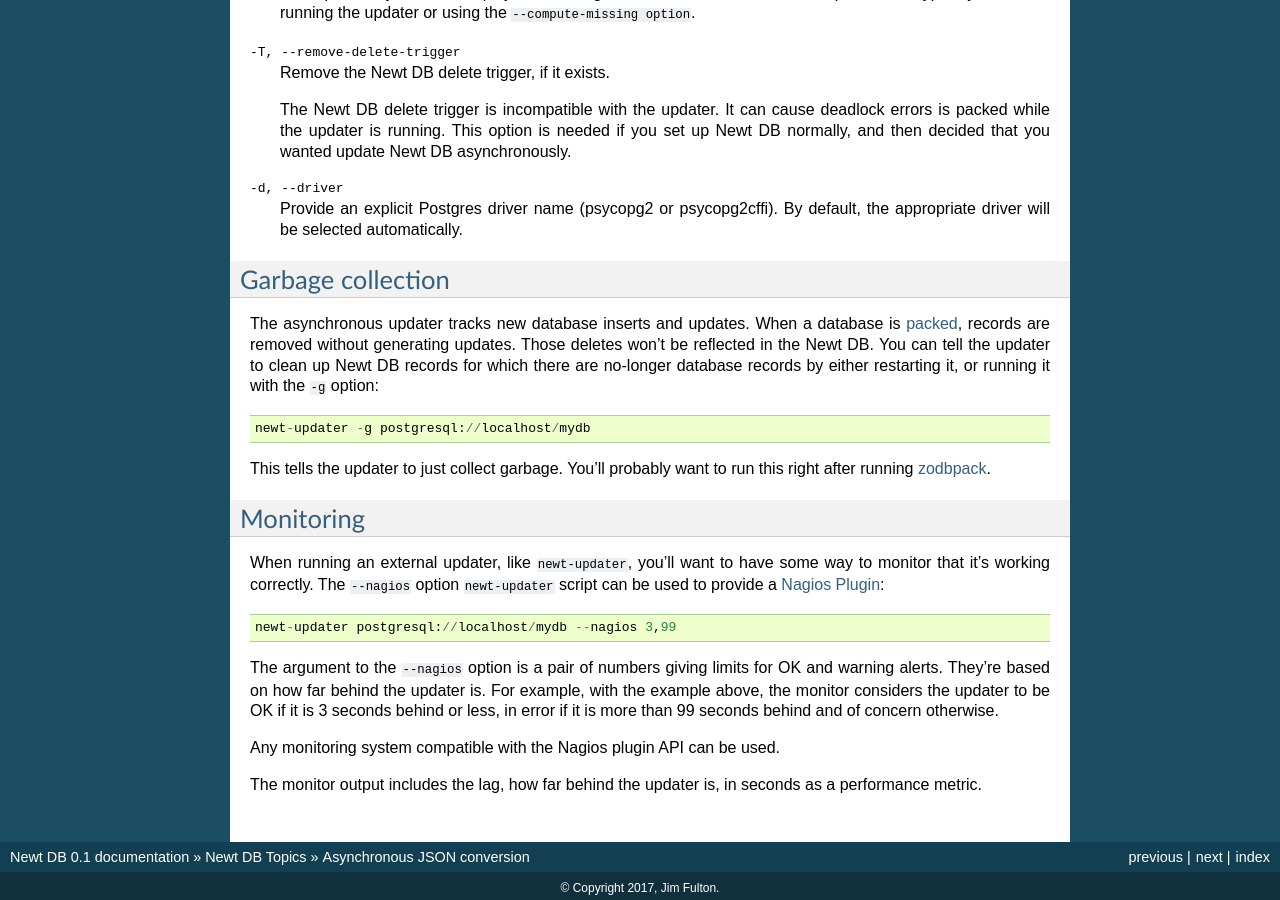
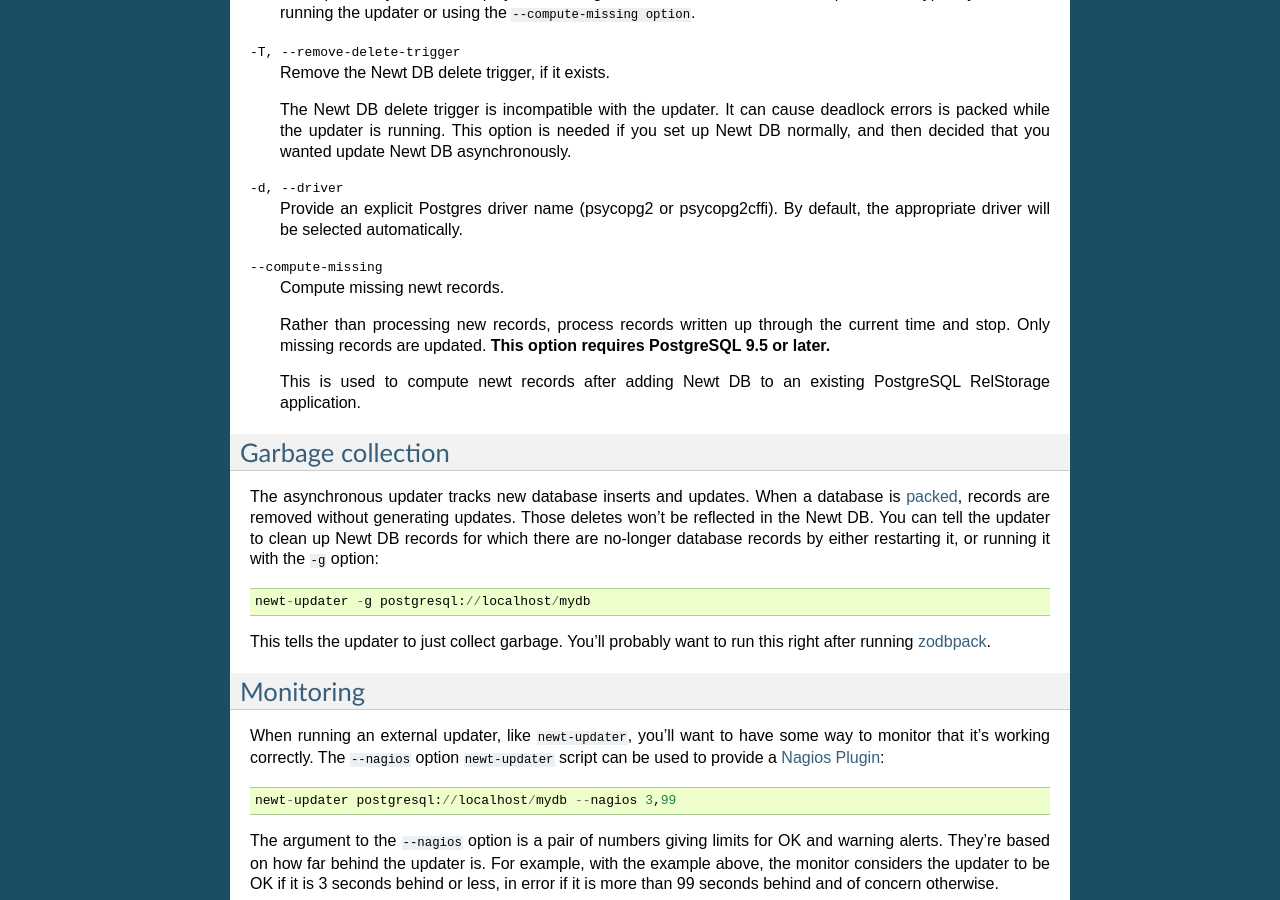
Before and after one commit to newtdb/db, a Sphinx documentation site: the page built from doc/topics/updater.rst, in a window 1280 px wide and 900 px high, scrolled down 1949 px. Built offline with Sphinx 7.4.7, drawn with Linux system fonts in a browser that asks for light colours.

Commit message:
Added --compute-missing

```diff
--- a/doc/topics/updater.rst
+++ b/doc/topics/updater.rst
@@ -132,6 +132,17 @@ To use Newt's asynchronous updater:
     psycopg2cffi).  By default, the appropriate driver will be
     selected automatically.
 
+--compute-missing
+    Compute missing newt records.
+
+    Rather than processing new records, process records written up through
+    the current time and stop.  Only missing records are updated.  **This
+    option requires PostgreSQL 9.5 or later.**
+
+    This is used to compute newt records after adding Newt DB to an existing
+    PostgreSQL RelStorage application.
+
+
 Garbage collection
 ==================
 
```
